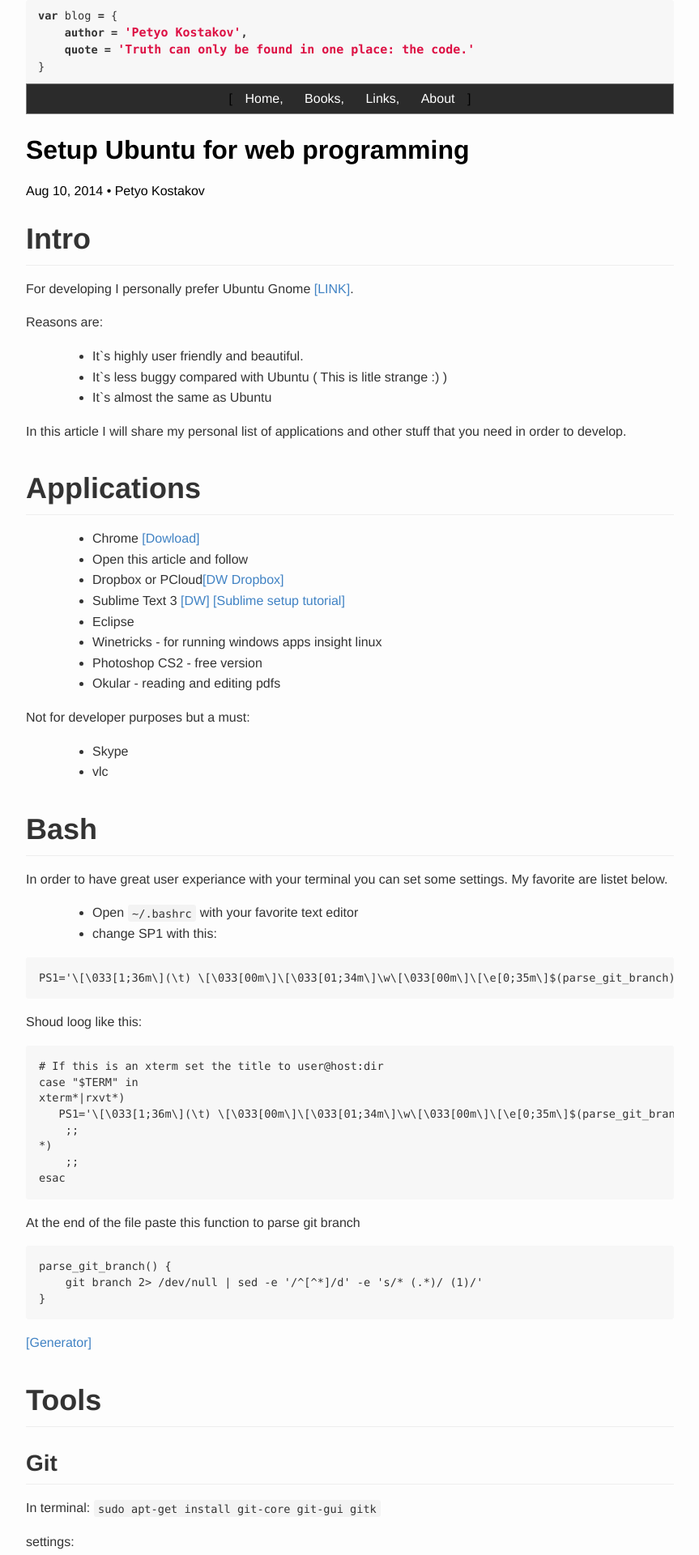
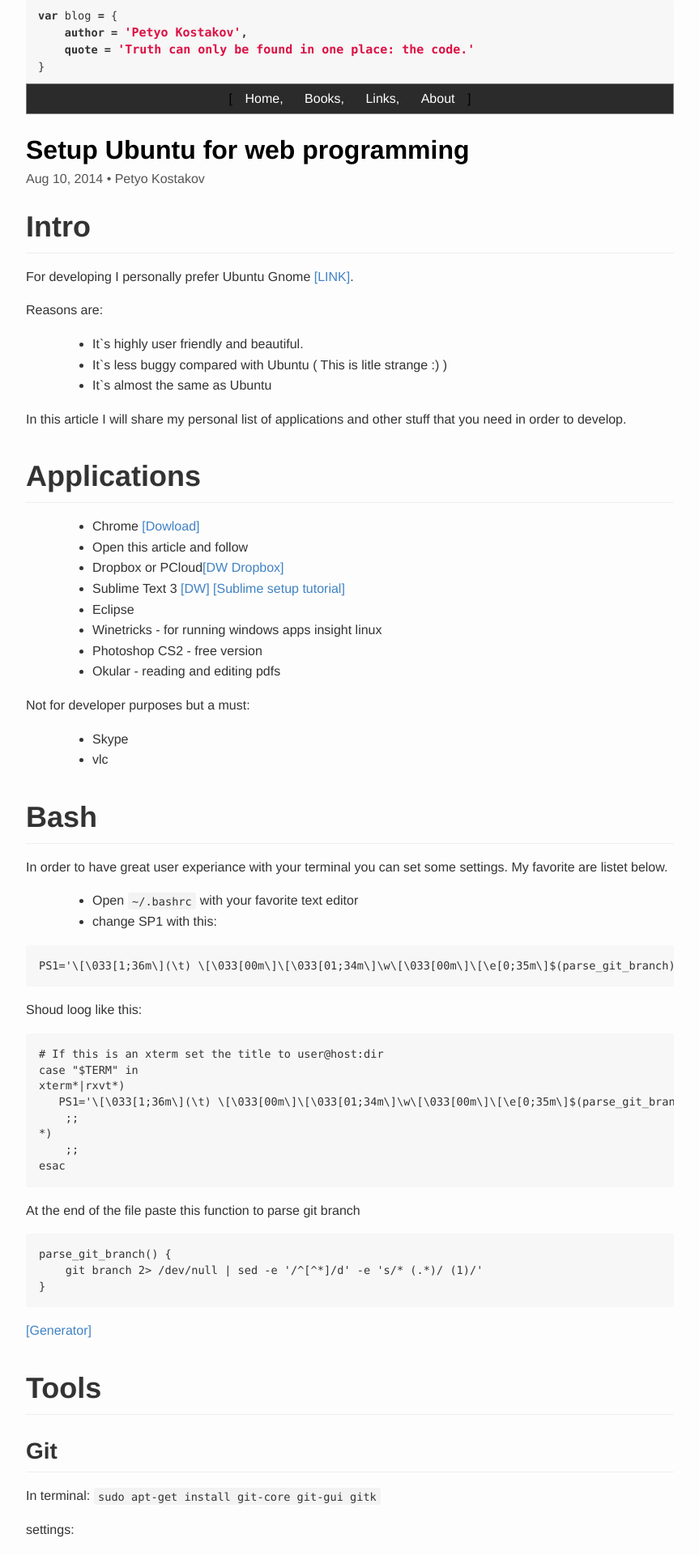
Before and after one commit to PetyoKostakov/PetyoKostakov.github.io, a Jekyll site: the page built from _posts/2014-08-10-setup-ubuntu.md, in a window 1280 px wide. Shown: the top 1920 px of the page at 81% size, without its empty margins (208-1071 px from the left). Built offline with Jekyll 4.4.1, drawn with Linux system fonts in a browser that asks for light colours; Markdown is read by kramdown in place of the engine named in the settings.

Commit message:
Fix post header meta data styles

```diff
--- a/css/main.css
+++ b/css/main.css
@@ -144,6 +144,14 @@ footer, footer li {
 }
 /* ====================================== */
 
+/* =============== POST =============== */
+.post-header>.meta {
+  margin-top: 0;
+  color: #555;
+}
+/* ==================================== */
+
+/* =============== MEDIA QUERYS =============== */
 @media (max-width: 800px) {
   body {
     font-size: 14px;
@@ -152,3 +160,4 @@ footer, footer li {
     font-size: 0.9em;
   }
 }
+/* ============================================ */
```
